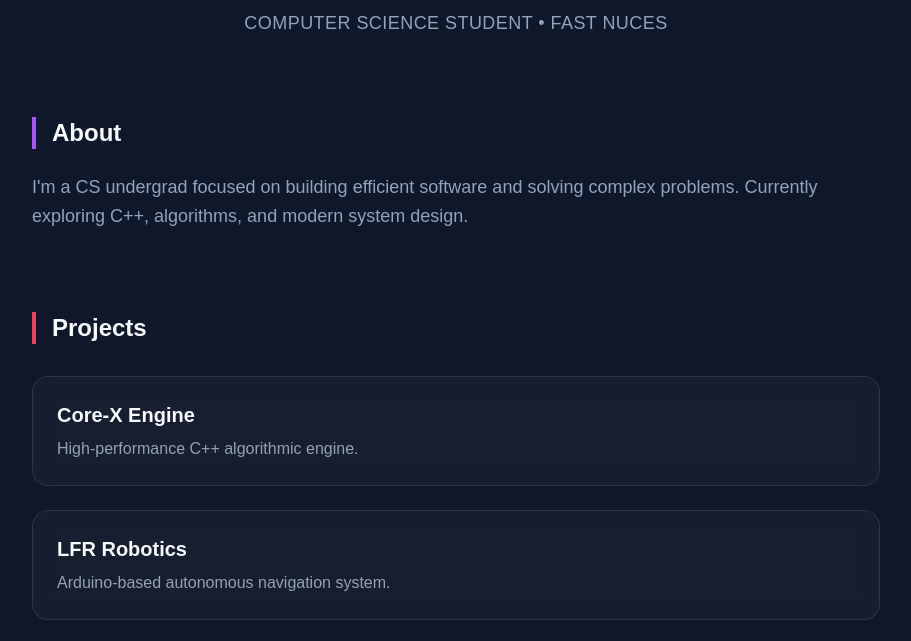
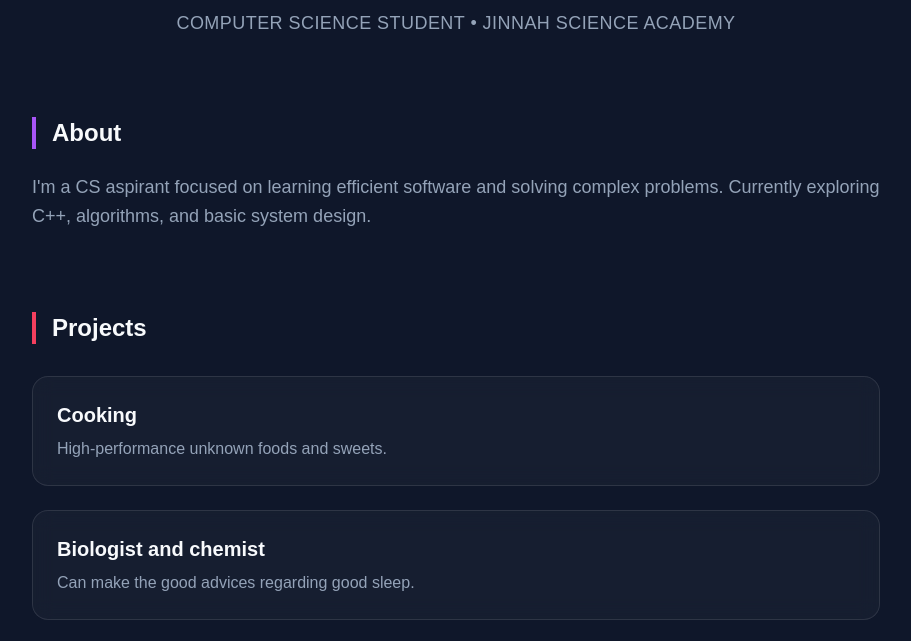
Before and after one commit to noorulain-123/noorulain-123, a plain HTML site: page index.html in a window 1280 px wide. Shown: the part 159-800 px from the top of the page, without its empty margins (184-1095 px from the left). Drawn offline with nearby package versions, Linux system fonts and the light colour scheme.

Commit message:
Update index.html

```diff
--- a/index.html
+++ b/index.html
@@ -38,7 +38,7 @@
                 Noorul<span class="gradient-text">ain</span>
             </h1>
             <p class="text-lg text-slate-400 font-medium tracking-wide uppercase">
-                Computer Science Student • FAST NUCES
+                Computer Science Student • JINNAH SCIENCE ACADEMY
             </p>
         </header>
 
@@ -46,8 +46,8 @@
         <section class="mb-20">
             <h2 class="text-2xl font-semibold mb-6 border-l-4 border-purple-500 pl-4">About</h2>
             <p class="text-slate-400 leading-relaxed text-lg">
-                I'm a CS undergrad focused on building efficient software and solving complex problems.
-                Currently exploring C++, algorithms, and modern system design.
+                I'm a CS aspirant focused on learning efficient software and solving complex problems.
+                Currently exploring C++, algorithms, and basic system design.
             </p>
         </section>
 
@@ -56,12 +56,12 @@
             <h2 class="text-2xl font-semibold mb-8 border-l-4 border-rose-500 pl-4">Projects</h2>
             <div class="grid gap-6">
                 <div class="card p-6 rounded-2xl">
-                    <h3 class="text-xl font-bold mb-2">Core-X Engine</h3>
-                    <p class="text-slate-400">High-performance C++ algorithmic engine.</p>
+                    <h3 class="text-xl font-bold mb-2">Cooking</h3>
+                    <p class="text-slate-400">High-performance unknown foods and sweets.</p>
                 </div>
                 <div class="card p-6 rounded-2xl">
-                    <h3 class="text-xl font-bold mb-2">LFR Robotics</h3>
-                    <p class="text-slate-400">Arduino-based autonomous navigation system.</p>
+                    <h3 class="text-xl font-bold mb-2">Biologist and chemist</h3>
+                    <p class="text-slate-400">Can make the good advices regarding good sleep.</p>
                 </div>
             </div>
         </section>
```
